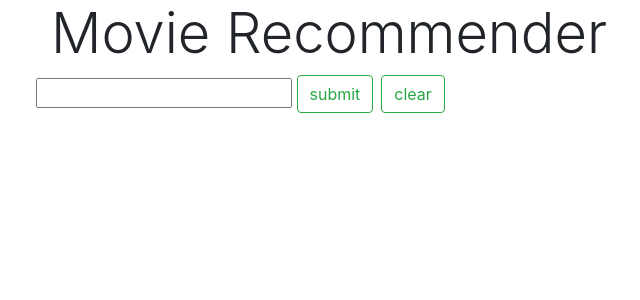
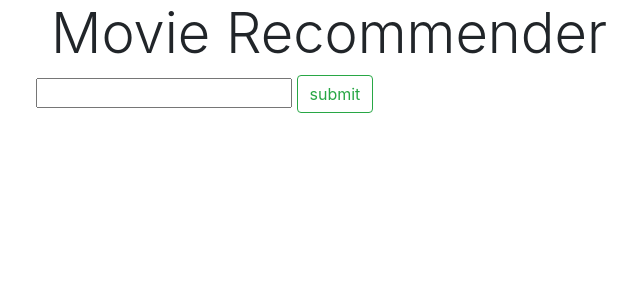
Before and after one commit to MoMus2000/Movie-Recommendation-Engine, a Flask app: page / in a window 1280 px wide. Shown: the top 300 px of the page, without its empty margins (34-674 px from the left). Run offline with Flask 2, Linux system fonts and the light colour scheme; parts of the project's set-up code (start-up, migrations or seed data) failed here and were passed over; some libraries are stand-ins or nearby versions.

Commit message:
Fix temp

```diff
--- a/templates/index.html
+++ b/templates/index.html
@@ -18,11 +18,6 @@
                 <input class='form-control mr-sm-2
                 btn-outline-success'type="submit" value="submit" >
        		</p>
-      </form>
-       <form action="/" method='get' class='form-inline'>
-            <p>
-                <input class = 'form-control mr-sm-2 btn-outline-success' type="submit" value="clear" >
-            </p>
       </form>
       </div>
 
```
